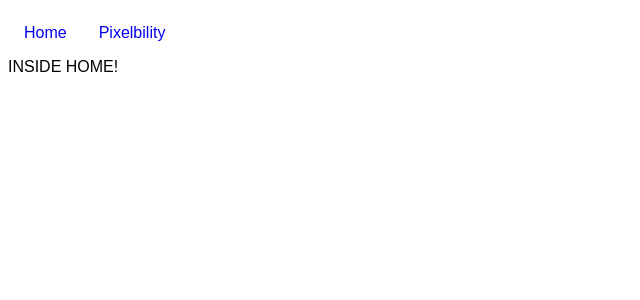
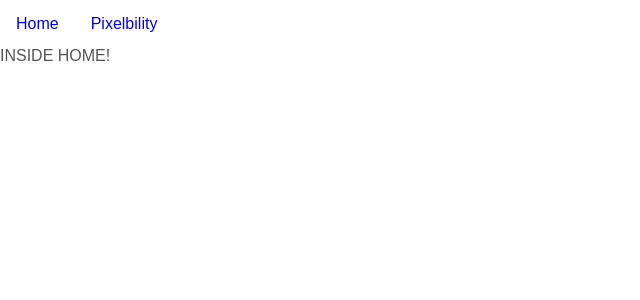
Before and after one commit to kagashi-chris/Pixelbility, a React (Create React App) app: page / in a window 1280 px wide. Shown: the top 300 px of the page, without its empty margins (0-640 px from the left). Built offline with nearby package versions, Linux system fonts and the light colour scheme.

Commit message:
updated css

```diff
--- a/public/style.css
+++ b/public/style.css
@@ -1,5 +1,19 @@
+/*
+Project Spec
+
+*/
+
+* {
+  padding: 0;
+  margin: 0;
+  box-sizing: border-box;
+}
+
 body {
   font-family: sans-serif;
+  line-height: 1;
+  font-weight: 400;
+  color: #555;
 }
 
 a {
```
